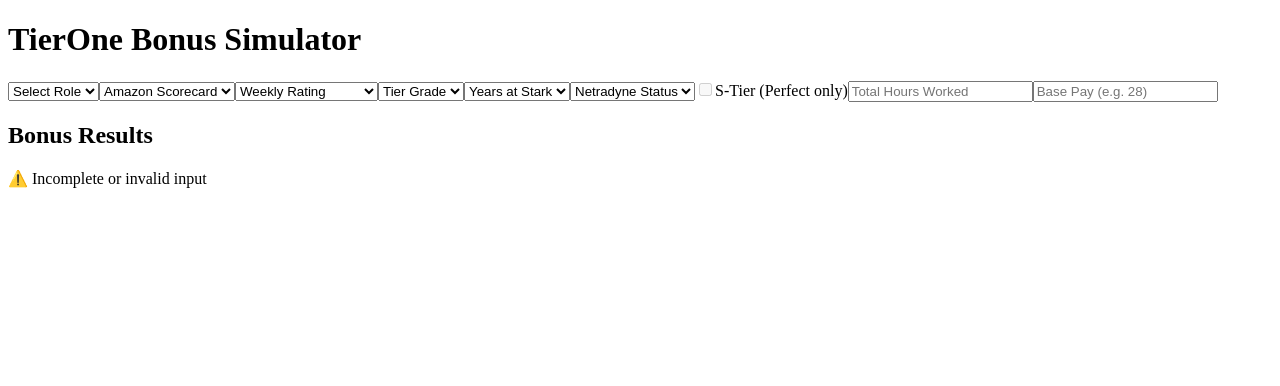
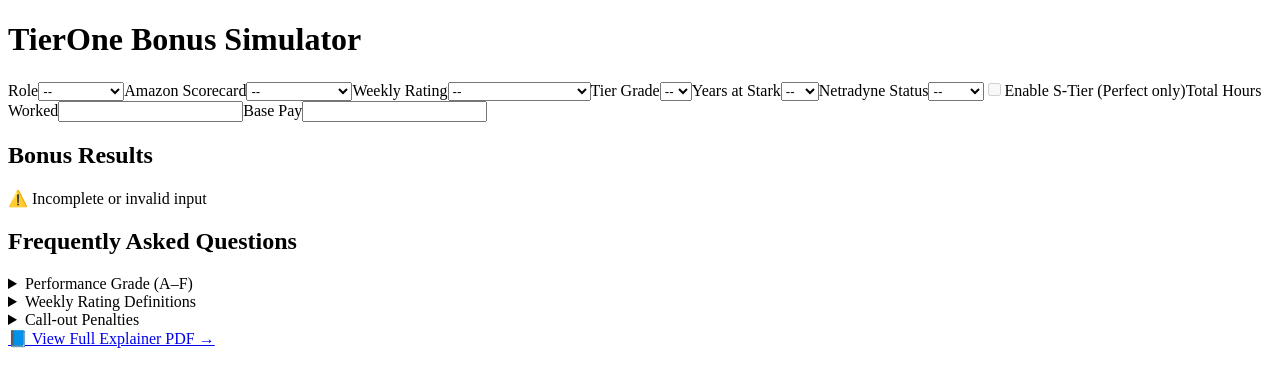
Before and after one commit to StarkTierOne/TierOne-simulator, a React (Create React App) app: page / in a window 1280 px wide. Shown: the top 386 px of the page. Built offline with nearby package versions, Linux system fonts and the light colour scheme.

Commit message:
Update App.jsx

```diff
--- a/src/App.jsx
+++ b/src/App.jsx
@@ -128,21 +128,22 @@ export default function App() {
         ? 20
         : 10
       : 0;
-
     return (
     <div className="p-6 max-w-xl mx-auto">
       <h1 className="text-3xl font-bold mb-6">TierOne Bonus Simulator</h1>
 
       <div className="space-y-4 mb-6">
+        <label>Role</label>
         <select value={role} onChange={(e) => setRole(e.target.value)} className="p-2 border rounded w-full">
-          <option value="">Select Role</option>
+          <option value="">--</option>
           <option>Driver</option>
           <option>Trainer</option>
           <option>Supervisor</option>
         </select>
 
+        <label>Amazon Scorecard</label>
         <select value={scorecard} onChange={(e) => setScorecard(e.target.value)} className="p-2 border rounded w-full">
-          <option value="">Amazon Scorecard</option>
+          <option value="">--</option>
           <option>Fantastic Plus</option>
           <option>Fantastic</option>
           <option>Good</option>
@@ -150,16 +151,18 @@ export default function App() {
           <option>Poor</option>
         </select>
 
+        <label>Weekly Rating</label>
         <select value={rating} onChange={(e) => setRating(e.target.value)} className="p-2 border rounded w-full">
-          <option value="">Weekly Rating</option>
+          <option value="">--</option>
           <option>Perfect</option>
           <option>Meets</option>
           <option>Needs Improvement</option>
           <option>Action Required</option>
         </select>
 
+        <label>Tier Grade</label>
         <select value={tier} onChange={(e) => setTier(e.target.value)} className="p-2 border rounded w-full">
-          <option value="">Tier Grade</option>
+          <option value="">--</option>
           <option>A</option>
           <option>B</option>
           <option>C</option>
@@ -167,8 +170,9 @@ export default function App() {
           <option>F</option>
         </select>
 
+        <label>Years at Stark</label>
         <select value={tenure} onChange={(e) => setTenure(e.target.value)} className="p-2 border rounded w-full">
-          <option value="">Years at Stark</option>
+          <option value="">--</option>
           <option>&lt;1</option>
           <option>1</option>
           <option>2</option>
@@ -177,8 +181,9 @@ export default function App() {
           <option>5+</option>
         </select>
 
+        <label>Netradyne Status</label>
         <select value={netradyne} onChange={(e) => setNetradyne(e.target.value)} className="p-2 border rounded w-full">
-          <option value="">Netradyne Status</option>
+          <option value="">--</option>
           <option>Gold</option>
           <option>Silver</option>
           <option>None</option>
@@ -191,28 +196,31 @@ export default function App() {
             disabled={rating !== "Perfect"}
             onChange={(e) => setSTier(e.target.checked)}
           />
-          <span>S-Tier (Perfect only)</span>
+          <span>Enable S-Tier (Perfect only)</span>
         </label>
 
+        <label>Total Hours Worked</label>
         <input
           type="number"
-          placeholder="Total Hours Worked"
           value={hours}
           onChange={(e) => setHours(e.target.value)}
           className="p-2 border rounded w-full"
         />
 
         {role !== "Driver" && (
+          <>
+            <label>Base Pay</label>
             <input
               type="number"
-            placeholder="Base Pay (e.g. 28)"
               value={baseRate}
               onChange={(e) => setBaseRate(e.target.value)}
               className="p-2 border rounded w-full"
             />
+          </>
         )}
       </div>
 
+      {/* Bonus Results */}
       <div className="bg-blue-50 p-6 rounded-lg shadow mb-8">
         <h2 className="text-xl font-semibold mb-4">Bonus Results</h2>
         {!result ? (
@@ -230,6 +238,54 @@ export default function App() {
           </ul>
         )}
       </div>
+
+      {/* FAQ Section */}
+      <div className="mt-10 space-y-4">
+        <h2 className="text-xl font-semibold">Frequently Asked Questions</h2>
+
+        <details className="border rounded p-3">
+          <summary className="font-medium cursor-pointer">Performance Grade (A–F)</summary>
+          <p className="mt-2 text-sm text-gray-700">
+            Performance Grades are calculated on a 13-week rolling basis.
+            <br />
+            A = 10 weeks @ 100%, rest ≥90%, 1 grace week ≥70%<br />
+            B = 5 weeks @ 100%, rest ≥90%, 1 grace ≥70% or all 13 ≥90%<br />
+            C = Catch-all<br />
+            D = 2+ weeks below 70% or 6+ between 70–83%<br />
+            F = 5+ weeks below 70% or all 13 weeks between 70–83%
+          </p>
+        </details>
+
+        <details className="border rounded p-3">
+          <summary className="font-medium cursor-pointer">Weekly Rating Definitions</summary>
+          <p className="mt-2 text-sm text-gray-700">
+            Perfect = Total score of 100% + No Flags<br />
+            Meets = Score 83–99% and no major flag, or 100% with a minor flag<br />
+            Needs Improvement = 70–82.99%, or 83–99% with minor flags<br />
+            Action Required = &lt;70%, or any score with 3+ minor flags or 1 major flag
+          </p>
+        </details>
+
+        <details className="border rounded p-3">
+          <summary className="font-medium cursor-pointer">Call-out Penalties</summary>
+          <p className="mt-2 text-sm text-gray-700">
+            • Block-level callout = minus 10 points (1 instance across 2 weeks)<br />
+            • 2+ block callouts = minus 15 points<br />
+            • Load-level callout = minus 17.1 points (1 instance across 6 weeks)<br />
+            • 2+ load-level = minus 20 points<br />
+            Block penalties last 2 weeks, load penalties last 6 weeks.
+          </p>
+        </details>
+
+        <a
+          href="https://drive.google.com/file/d/1CWVesfvKWsSFn7wv7bGvHv6kLb20Mzec/view?usp=sharing"
+          target="_blank"
+          rel="noopener noreferrer"
+          className="text-blue-600 hover:underline text-sm inline-block"
+        >
+          📘 View Full Explainer PDF →
+        </a>
+      </div>
     </div>
   );
 }
```
Lines whose indentation alone changed are shown as unchanged.
